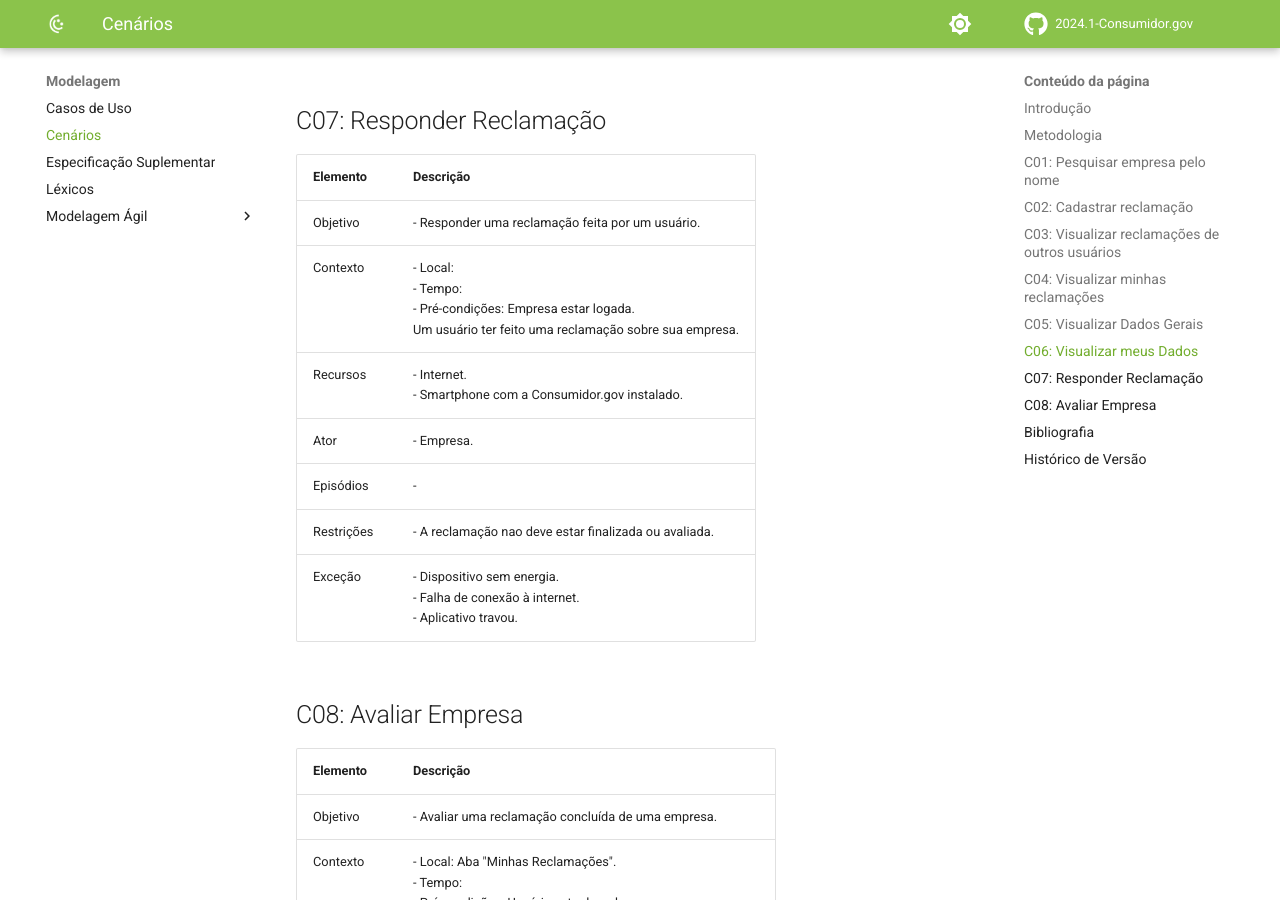
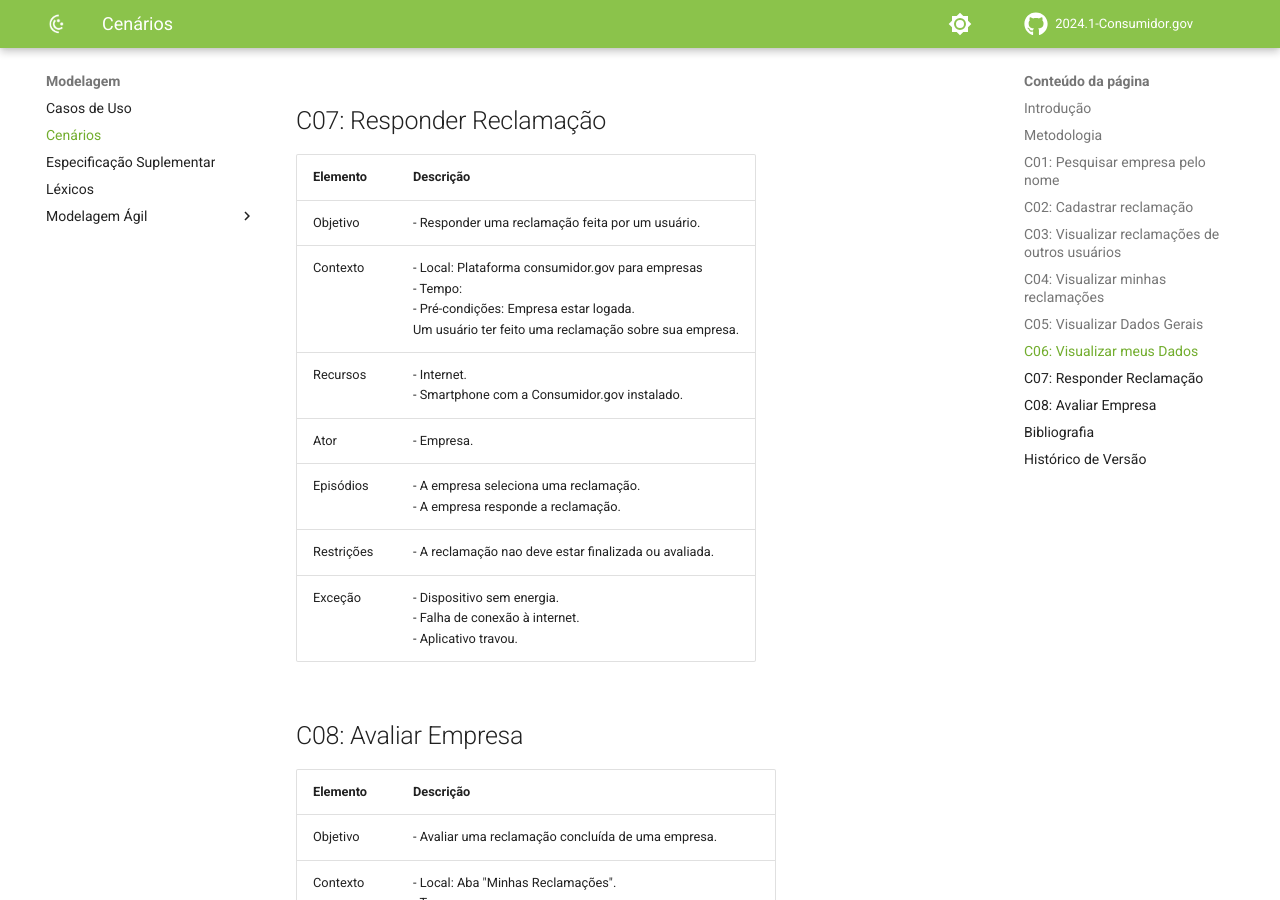
Before and after one commit to Requisitos-de-Software/2024.1-Grupo08, an MkDocs documentation site: the page built from docs/Modelagem/cenarios.md, in a window 1280 px wide and 900 px high, scrolled down 4729 px. Built offline with MkDocs 1.6.1 and Material for MkDocs 9.7.7, drawn with Linux system fonts in a browser that asks for light colours; comment, search, counter and statistics services are not loaded.

Commit message:
Atualizando cenario 7

```diff
--- a/docs/Modelagem/cenarios.md
+++ b/docs/Modelagem/cenarios.md
@@ -105,10 +105,10 @@ Há cinco maneiras de descrever cenários: texto narrativo, texto estruturado, d
 | Elemento   | Descrição                                                                                                                                                        |
 | ---------- | ---------------------------------------------------------------------------------------------------------------------------------------------------------------- |
 | Objetivo   | - Responder uma reclamação feita por um usuário. |
-| Contexto   | - Local: <br> - Tempo:  <br> - Pré-condições: Empresa estar logada. <br> Um usuário ter feito uma reclamação sobre sua empresa.|
+| Contexto   | - Local: Plataforma consumidor.gov para empresas <br> - Tempo:  <br> - Pré-condições: Empresa estar logada. <br> Um usuário ter feito uma reclamação sobre sua empresa.|
 | Recursos   | - Internet. <br> - Smartphone com a Consumidor.gov instalado. |
 | Ator       | - Empresa.|
-| Episódios  | - |
+| Episódios  | - A empresa seleciona uma reclamação. <br> - A empresa responde a reclamação.|
 | Restrições | - A reclamação nao deve estar finalizada ou avaliada. |
 | Exceção    | - Dispositivo sem energia. <br> - Falha de conexão à internet. <br> - Aplicativo travou.
 
```
